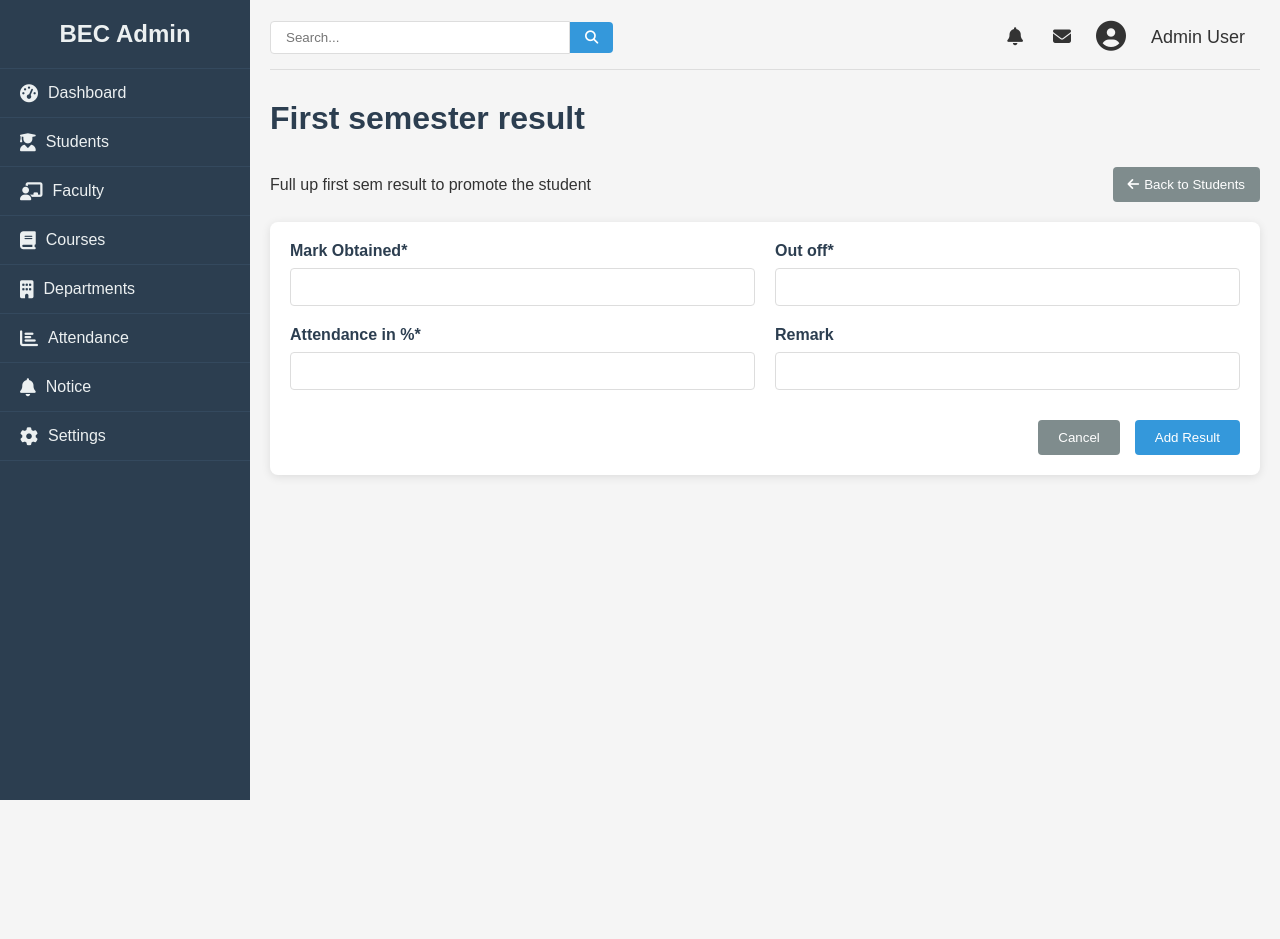
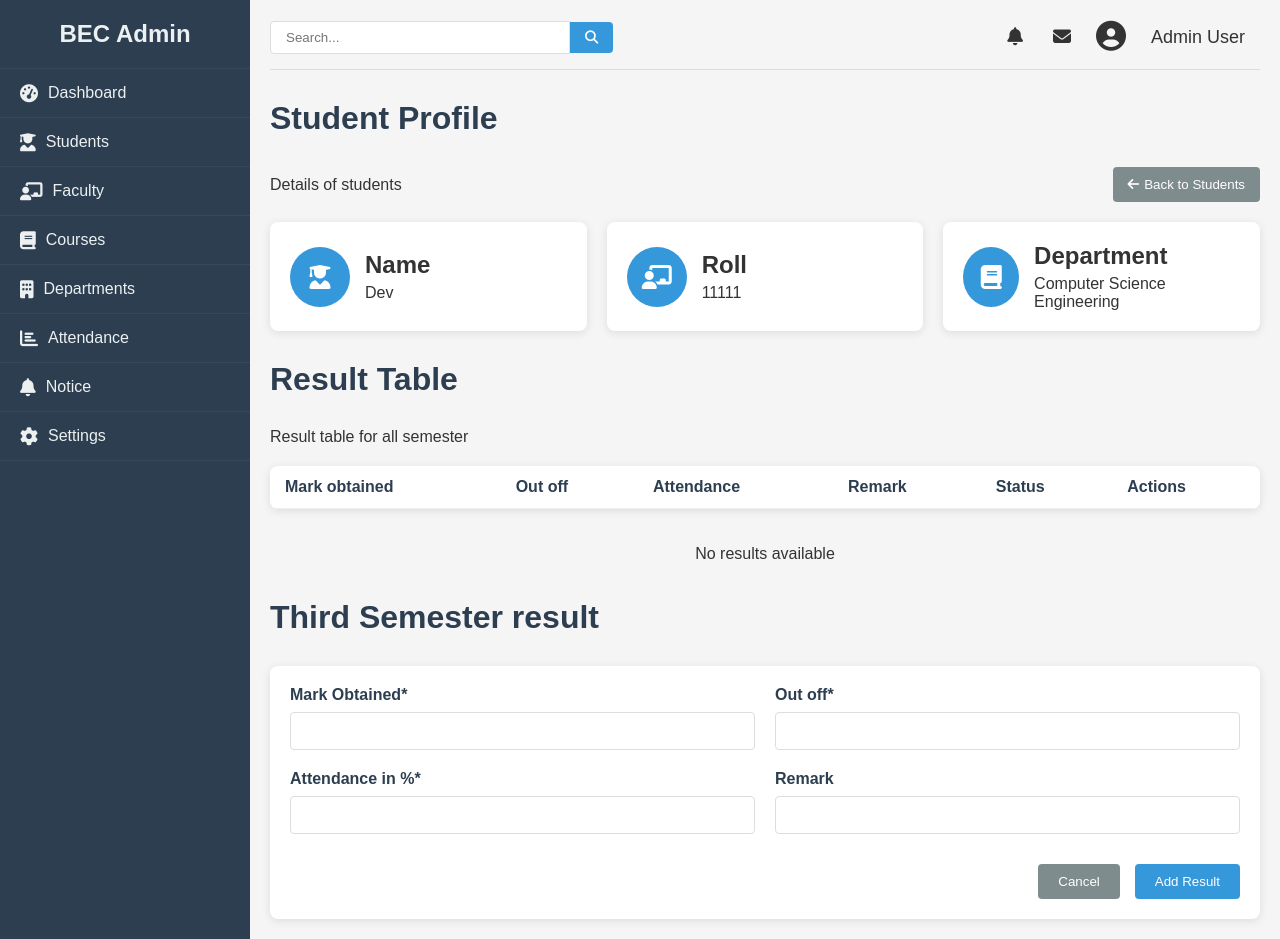
Before and after one commit to devnydv/college, a Flask app: page /admin/addresult/1 in a window 1280 px wide. Before the commit the page ends 800 px from the top, so only its background shows below. Run offline with Flask 3, Linux system fonts and the light colour scheme; data comes from the database, SQL or seed files in the repository; both versions use the stored data as it was after the commit; lists and menus that the app fills with data are empty.

Commit message:
Enhance student management: add result handling, update semester logic, and improve student profile display with semester names

```diff
--- a/college/admin/addroute.py
+++ b/college/admin/addroute.py
@@ -1,6 +1,6 @@
 from college import app
 from flask import render_template, request, redirect, session, url_for
-from college.model import db, Student, Faculty, Notice, Subject
+from college.model import db, Student, Faculty, Notice, Subject, Result
 from datetime import datetime
 from tempdata import semester, gender, departments, designations
 
@@ -19,7 +19,7 @@ def addstdn():
             roll= int(data['roll']),
             email=data['email'],
             phone= data['phone'],
-            semester= data['year'],
+            semester= 1,
             dob= datetime.strptime(data['dob'], '%Y-%m-%d').date(),
             gender= data['gender'],
             department= data['department'],
@@ -84,5 +84,24 @@ def adddepartment():
 
 @app.route("/admin/addresult/<id>", methods = ["GET", "POST"])
 def addresult(id):
+    student = Student.query.get(id)
+    if request.method == "POST":
+        data = request.form
+        result = Result.query.get(id)
+        result = Result(
+            mark=data['mark'],
+            outoff=data['outoff'],
+            remark=data['remark'],
+            student_id= id,
+            semester=student.semester,
+            status=True if int(data['mark'])/ int(data['outoff']) * 100  >= 35 else False
+            )
 
-    return render_template("addresult.html", student_id=id)
+        db.session.add(result)
+        if int(data['mark'])/ int(data['outoff']) * 100 >= 35:
+            student.semester += 1
+            db.session.add(student)
+        db.session.commit()
+        return redirect(url_for('stdn'))
+
+    return render_template("addresult.html", student=student)
--- a/college/admin/adminroute.py
+++ b/college/admin/adminroute.py
@@ -26,6 +26,8 @@ def stdn():
     if logged:
     #inser = addtablerow()
         users = Student.query.all()
+        for user in users:
+            print(user.semester_.name)
         return render_template("student.html", students= users, departments= dep)
     else:
         return redirect(url_for("login"))
--- a/college/admin/templates/addresult.html
+++ b/college/admin/templates/addresult.html
@@ -30,9 +30,9 @@
         <!-- Dashboard Section -->
         <div id="dashboard-page" class="content-section" w-tid="139">
             <div class="dashboard" w-tid="141">
-                <h1 w-tid="357">First semester result</h1>
+                <h1 w-tid="143">Student Profile</h1>
                 <div class="students-header" w-tid="359">
-                    <p w-tid="361">Full up first sem result to promote the student</p>
+                    <p w-tid="361">Details of students </p>
                     <a style="text-decoration: none; color:white" href="/admin/student">
                         <button id="cancel-add-student" class="back-button" w-tid="1515">
 
@@ -41,10 +41,105 @@
                         </button>
                     </a>
                 </div>
+                <div class="stats-cards" w-tid="145">
+
+                    <div class="stat-card" w-tid="147">
+                        <div class="stat-icon" w-tid="149"><i class="fas fa-user-graduate" w-tid="151"></i></div>
+                        <div class="stat-details" w-tid="153">
+                            <h3 w-tid="155">Name</h3>
+                            <p w-tid="157">{{student.name |title}}</p>
+                        </div>
+                    </div>
+                    <div class="stat-card" w-tid="159">
+                        <div class="stat-icon" w-tid="161"><i class="fas fa-chalkboard-teacher" w-tid="163"></i></div>
+                        <div class="stat-details" w-tid="165">
+                            <h3 w-tid="167">Roll</h3>
+                            <p w-tid="169">{{student.roll}}</p>
+                        </div>
+                    </div>
+                    <div class="stat-card" w-tid="171">
+                        <div class="stat-icon" w-tid="173"><i class="fas fa-book" w-tid="175"></i></div>
+                        <div class="stat-details" w-tid="177">
+                            <h3 w-tid="179">Department</h3>
+                            <p w-tid="181">{{student.department }}</p>
+                        </div>
+                    </div>
+                    <!-- <div class="stat-card" w-tid="183">
+                            <div class="stat-icon" w-tid="185"><i class="fas fa-dollar-sign" w-tid="187"></i></div>
+                            <div class="stat-details" w-tid="189">
+                                <h3 w-tid="191">$750,000</h3>
+                                <p w-tid="193">Revenue</p>
+                            </div>
+                        </div> -->
+                </div>
+
+                <!-- result table -->
+                <h1 w-tid="143">Result Table</h1>
+                <div class="students-header" w-tid="359">
+                    <p w-tid="361">Result table for all semester</p>
+
+                </div>
+                <div class="students-table" w-tid="415">
+                    <table w-tid="417">
+                        <thead w-tid="419">
+                            <tr w-tid="421">
+                                <!-- <th w-tid="423">ID</th> -->
+                                <th w-tid="425">Mark obtained</th>
+
+                                <th w-tid="427">Out off</th>
+                                <th w-tid="425">Attendance</th>
+                                <th w-tid="429">Remark</th>
+                                <!-- <th w-tid="431">Email</th> -->
+                                <th w-tid="433">Status</th>
+                                <!-- <th w-tid="435">Status</th> -->
+                                <th w-tid="437">Actions</th>
+                            </tr>
+                        </thead>
+                        <tbody w-tid="439">
+
+                            <!-- {%for student in students%} -->
+                            <tr w-tid="441">
+                                <!-- <td w-tid="443">{{student.id}}</td> -->
+                                <td w-tid="445">dev</td>
+                                <td w-tid="447">{{student.department}}</td>
+                                <td w-tid="449">{{student.roll}}</td>
+                                <td w-tid="451">{{student.semester}}</td>
+                                <td w-tid="453">{{student.phone}}</td>
+                                <!-- <td w-tid="455"><span class="status active" w-tid="457">Active</span></td> -->
+                                <td class="action-cell" w-tid="459">
+
+                                    <button class="action-btn edit-btn" w-tid="465">
+                                        <a href="/admin/update/student/{{student.id}}">
+                                            <i class="fas fa-edit" w-tid="467"></i>
+                                        </a>
+                                    </button>
+                                    <button class="action-btn edit-btn" w-tid="469">
+                                        <a href="/admin/addresult/{{student.id}}"><i class="fas fa-clipboard"
+                                                w-tid="723"></i></a>
+                                    </button>
+                                    <button class="action-btn delete-btn" w-tid="469">
+                                        <a href="/admin/student/delete/{{student.id}}"><i class="fas fa-trash"
+                                                w-tid="723"></i></a>
+                                    </button>
+
+                                </td>
+                            </tr>
+                            <!-- {%endfor%} -->
+
+                        </tbody>
+                    </table>
+                </div>
+                <br><br>
+                <p style="text-align: center;">No results available</p> <br><br>
+
+
+
+
+                <h1 w-tid="357">{{student.semester_.name}} result</h1>
 
 
                 <div class="student-form-container" w-tid="1519">
-                    <form id="add-student-form" method="POST" action="/admin/addstudent" class="student-form"
+                    <form id="add-result-form" method="POST" action="/admin/addresult/{{ student.id }}" class="student-form"
                         w-tid="1521">
                         <div class="form-row" w-tid="1537">
                             <div class="form-group" w-tid="1539">
@@ -70,8 +165,8 @@
 
                         </div>
                         <div class="form-actions" w-tid="1599">
-                                <a href="/admin/student"><button type="button" id="cancel-add-student"
-                                        class="cancel-btn" w-tid="1601">Cancel</button></a>
+                            <a href="/admin/student"><button type="button" id="cancel-add-student" class="cancel-btn"
+                                    w-tid="1601">Cancel</button></a>
 
                             {%if data%}
                             <button type="submit" class="save-btn" w-tid="1603">Update Student</button>
@@ -81,15 +176,12 @@
                         </div>
                     </form>
                 </div>
-                <!-- <div class="pagination" w-tid="601">
-                    <button w-tid="603"><i class="fas fa-angle-double-left" w-tid="605"></i></button>
-                    <button w-tid="607"><i class="fas fa-angle-left" w-tid="609"></i></button>
-                    <button class="active" w-tid="611">1</button>
-                    <button w-tid="613">2</button>
-                    <button w-tid="615">3</button>
-                    <button w-tid="617"><i class="fas fa-angle-right" w-tid="619"></i></button>
-                    <button w-tid="621"><i class="fas fa-angle-double-right" w-tid="623"></i></button>
-                </div> -->
+
+
+
+                <!-- result table -->
+
+
 
 
             </div>
--- a/college/admin/templates/addstudent.html
+++ b/college/admin/templates/addstudent.html
@@ -85,7 +85,7 @@
 
                                 </select>
                             </div>
-                            <div class="form-group" w-tid="1561">
+                            <!-- <div class="form-group" w-tid="1561">
                                 <label for="new-year" w-tid="1563">Semester*</label>
                                 <select id="new-year" name="year" required="" w-tid="1565">
                                     <option value="">Select Year</option>
@@ -94,7 +94,7 @@
                                     {%endfor%}
 
                                 </select>
-                            </div>
+                            </div> -->
                         </div>
 
                         <div class="form-row" w-tid="1569">
--- a/college/admin/templates/student.html
+++ b/college/admin/templates/student.html
@@ -29,6 +29,7 @@
                 <span class="username" w-tid="137">Admin User</span>
             </div>
         </header>
+
         <!-- Dashboard Section -->
         <div id="dashboard-page" class="content-section" w-tid="139">
             <div class="dashboard" w-tid="141">
@@ -99,7 +100,7 @@
                                 <td w-tid="445">{{student.name}}</td>
                                 <td w-tid="447">{{student.department}}</td>
                                 <td w-tid="449">{{student.roll}}</td>
-                                <td w-tid="451">{{student.semester}}</td>
+                                <td w-tid="451">{{student.semester_.name}}</td>
                                 <td w-tid="453">{{student.phone}}</td>
                                 <!-- <td w-tid="455"><span class="status active" w-tid="457">Active</span></td> -->
                                 <td class="action-cell" w-tid="459">
--- a/college/admin/update.py
+++ b/college/admin/update.py
@@ -17,7 +17,7 @@ def updatestdn(id):
         student.roll= int(data['roll'])
         student.email=data['email']
         student.phone= data['phone']
-        student.semester= data['year']
+        student.semester= 1
         date = datetime.strptime(data['dob'], '%Y-%m-%d').date()
         student.dob= date
         student.gender= data['gender']
--- a/college/student/templates/student-profile.html
+++ b/college/student/templates/student-profile.html
@@ -29,7 +29,7 @@
                     </div>
                     <div class="info-item">
                         <label>Semester:</label>
-                        <span>{{student.semester}}</span>
+                        <span>{{student.semester_.name}}</span>
                     </div>
                     <div class="info-item">
                         <label>Email:</label>
```
Also changed, not shown: college/model.py (+37 -2 lines), instance/example.db. Lines whose indentation alone changed are shown as unchanged.
